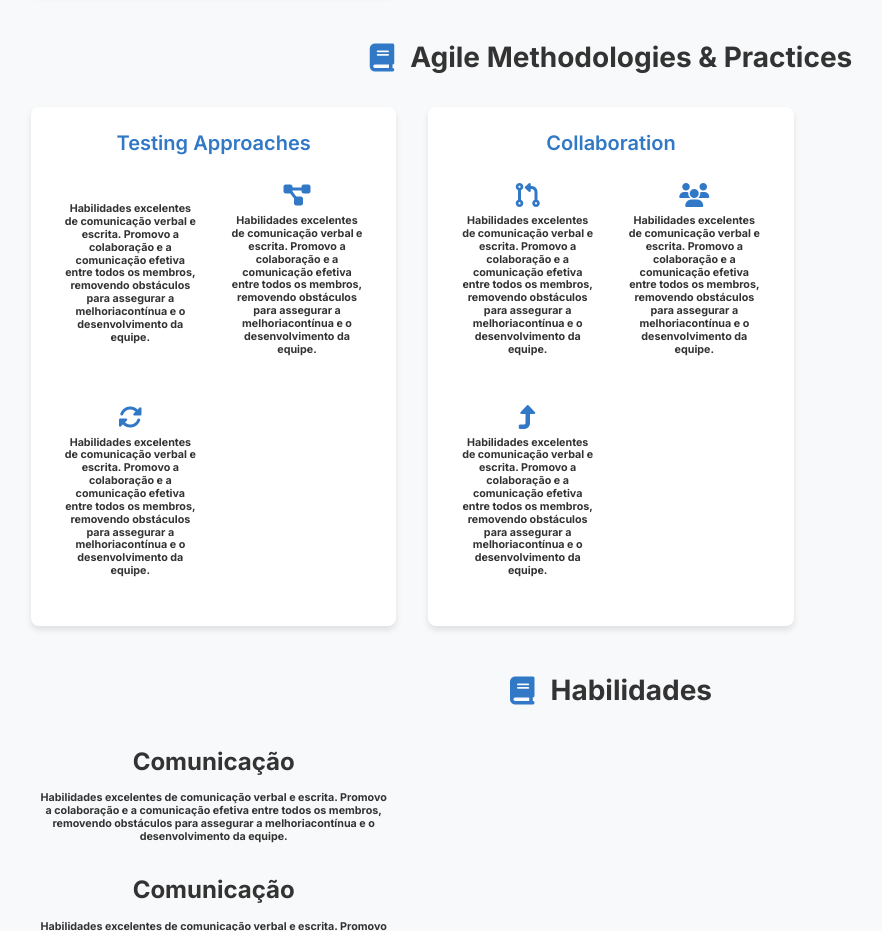
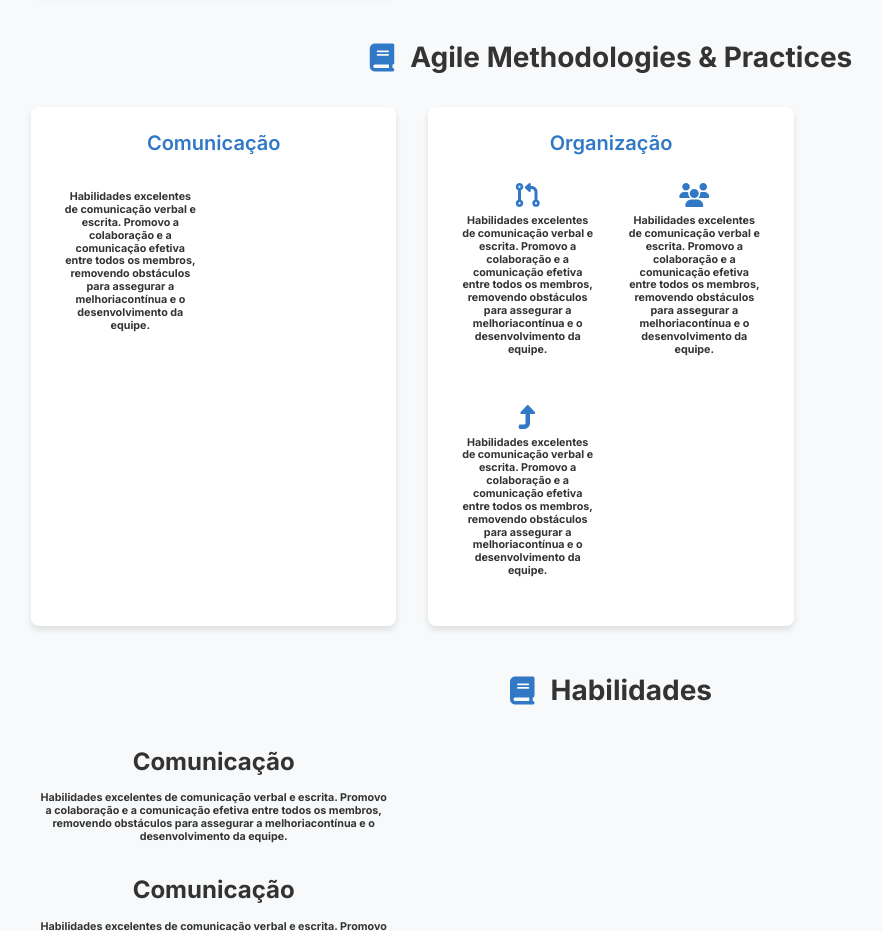
Before and after one commit to BernardinoGomes/.github.io, a plain HTML site: page index.html in a window 1280 px wide. Shown: the part 2380-3311 px from the top of the page, without its empty margins (29-911 px from the left). Drawn offline with Linux system fonts and the light colour scheme.

Commit message:
Update index.html

```diff
--- a/index.html
+++ b/index.html
@@ -340,7 +340,7 @@ organização.
           </div>
           <div class="skills-container">
             <div class="skill-category">
-              <h4>Testing Approaches</h4>
+              <h4>Comunicação</h4>
               <div class="skill-items">
                 <div class="skill-item">
 
@@ -348,22 +348,11 @@ organização.
               <h6>Habilidades excelentes de comunicação verbal e escrita. Promovo a colaboração e a comunicação
     efetiva entre todos os membros, removendo obstáculos para assegurar a melhoriacontínua e o desenvolvimento da equipe.</h6></span>
                 </div>
-                <div class="skill-item">
-                  <i class="fa-solid fa-diagram-project" aria-hidden="true"></i>
-                    <span>
-              <h6>Habilidades excelentes de comunicação verbal e escrita. Promovo a colaboração e a comunicação
-    efetiva entre todos os membros, removendo obstáculos para assegurar a melhoriacontínua e o desenvolvimento da equipe.</h6></span>
-                </div>
-                <div class="skill-item">
-                  <i class="fa-solid fa-rotate" aria-hidden="true"></i>
-                    <span>
-              <h6>Habilidades excelentes de comunicação verbal e escrita. Promovo a colaboração e a comunicação
-    efetiva entre todos os membros, removendo obstáculos para assegurar a melhoriacontínua e o desenvolvimento da equipe.</h6></span>
-                </div>
+
               </div>
             </div>
             <div class="skill-category">
-              <h4>Collaboration</h4>
+              <h4>Organização</h4>
               <div class="skill-items">
                 <div class="skill-item">
                   <i
```
